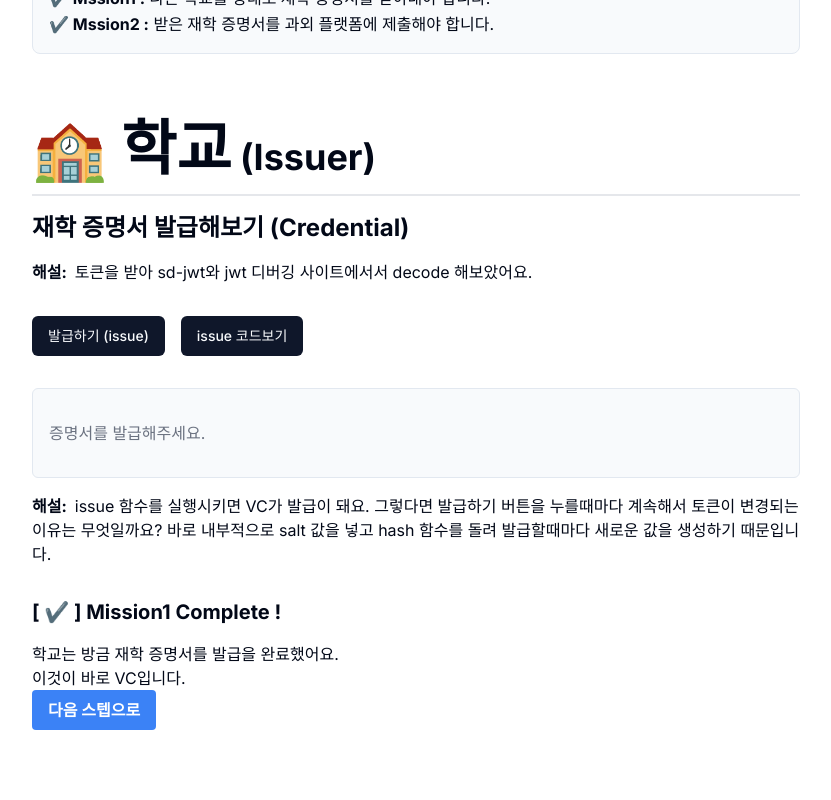
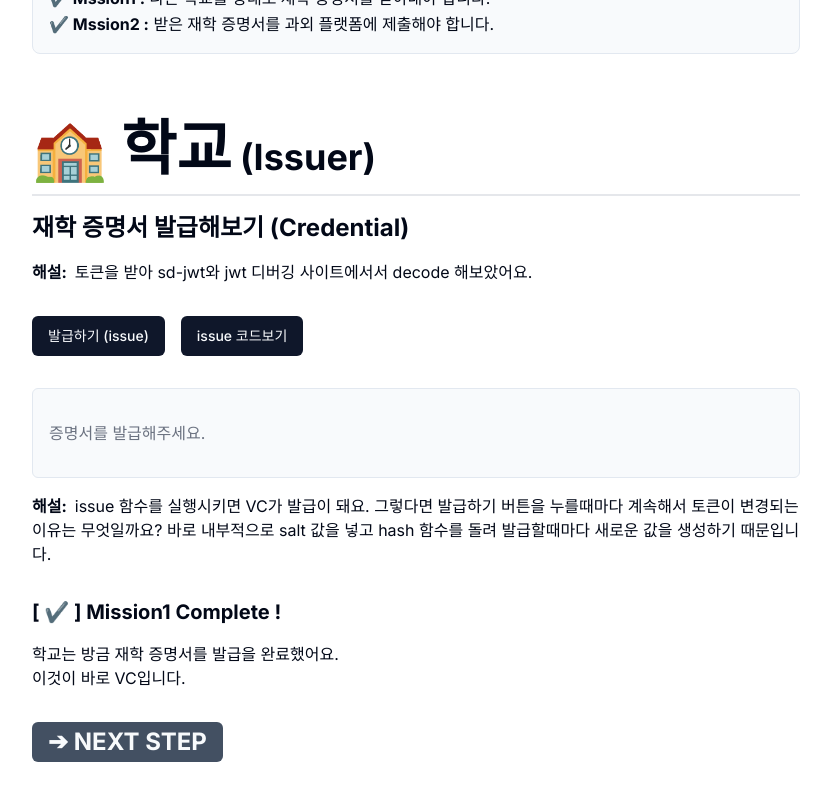
Before and after one commit to yunseorim1116/vc-vp, a Next.js app: page / in a window 1280 px wide. Shown: the part 320-1120 px from the top of the page, without its empty margins (224-1055 px from the left). Built offline with nearby package versions, Linux system fonts and the light colour scheme.

Commit message:
style: design button

```diff
--- a/components/Credential.tsx
+++ b/components/Credential.tsx
@@ -6,6 +6,7 @@ import { sdDatas } from "@/datas/claims";
 import JsonFormatter from "react-json-formatter";
 import Link from "next/link";
 import { Explain } from "./common/Explain";
+import "./button.css";
 
 export const Credential = () => {
   const [credential, setCredential] = useState();
@@ -61,9 +62,10 @@ export const Credential = () => {
         <br />
         이것이 바로 VC입니다.
       </p>
-      <button className="animate-blink bg-blue-500 hover:animate-none hover:bg-blue-600 text-white font-bold py-2 px-4 rounded">
-        다음 스텝으로
-      </button>
+
+      <Button className="blinking text-2xl font-bold bg-slate-700 mt-8">
+        ➔ NEXT STEP
+      </Button>
     </div>
   );
 };
@@ -149,7 +151,7 @@ export const CredentialStep3 = ({
             </div>
           </div>
           <Explain
-            description="토큰을 받아 sd-jwt와 jwt 디버깅 사이트에서서 decode 해보았어요.
+            description="토큰을 받아 sd-jwt와 jwt 디버깅 사이트에서 decode 해보았어요.
       이처럼 우리가 흔히 알고있는 encode 함수를 돌리면 오른쪽처럼 프레임이 숨겨진 것을 볼 수 있어요."
           />
         </>
--- /dev/null
+++ b/components/button.css
@@ -0,0 +1,35 @@
+.blinking {
+  -webkit-animation: blink 2s ease-in-out infinite alternate;
+  -moz-animation: blink 2s ease-in-out infinite alternate;
+  animation: blink 2s ease-in-out infinite alternate;
+}
+
+@-webkit-keyframes blink {
+  0% {
+    opacity: 0;
+  }
+  100% {
+    opacity: 1;
+  }
+}
+.blinking:hover {
+  transform: scale(1.1); /* Adjust the scale factor as needed */
+}
+
+@-moz-keyframes blink {
+  0% {
+    opacity: 0;
+  }
+  100% {
+    opacity: 1;
+  }
+}
+
+@keyframes blink {
+  0% {
+    opacity: 0;
+  }
+  100% {
+    opacity: 1;
+  }
+}
```
